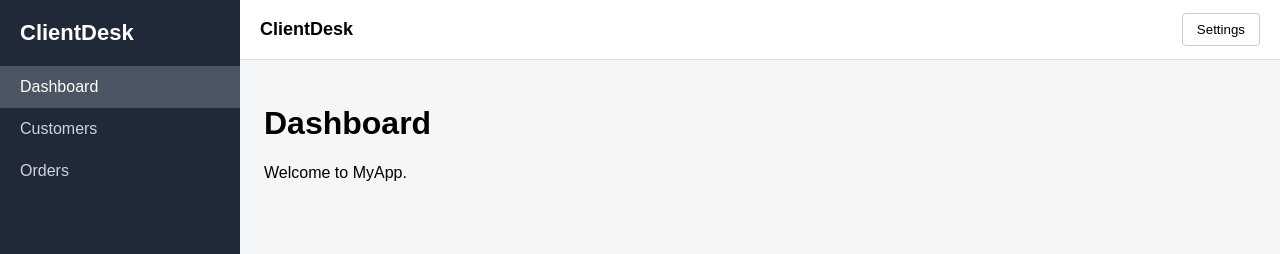
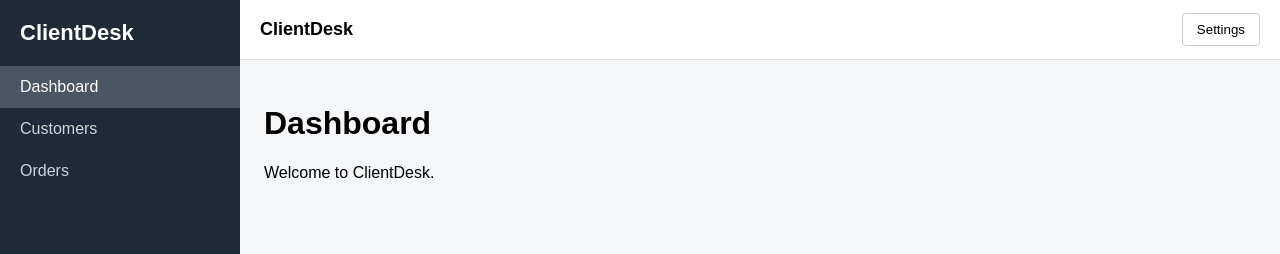
Before and after one commit to ljhannah74/ClientDesk, a React (Vite) app in the folder myapp.client/: page /#/ in a window 1280 px wide. Shown: the top 254 px of the page. Built offline with nearby package versions, Linux system fonts and the light colour scheme; what ag-grid-react would draw is missing.

Commit message:
Rename application display branding to ClientDesk

```diff
--- a/myapp.client/src/pages/Dashboard.tsx
+++ b/myapp.client/src/pages/Dashboard.tsx
@@ -2,7 +2,7 @@ export default function Dashboard() {
     return (
         <>
             <h1>Dashboard</h1>
-            <p>Welcome to MyApp.</p>
+            <p>Welcome to ClientDesk.</p>
         </>
     );
 }
```
